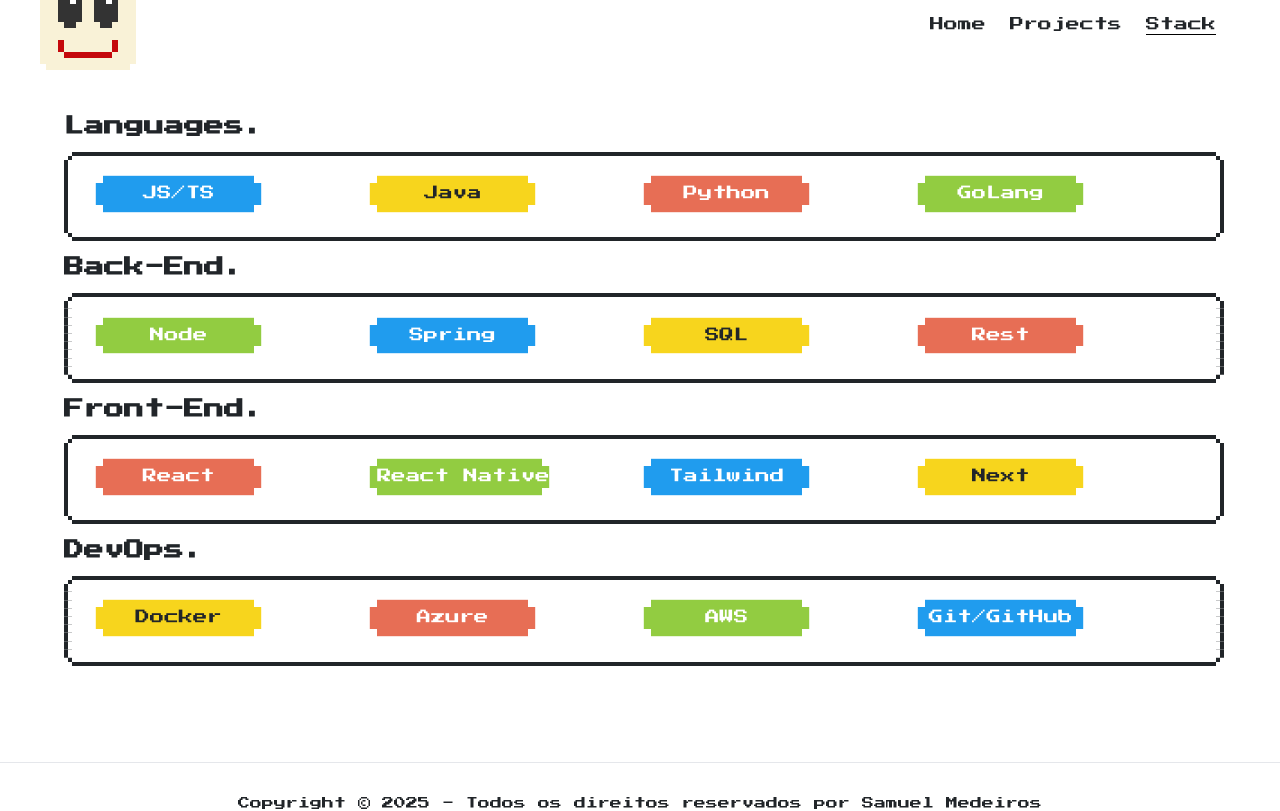
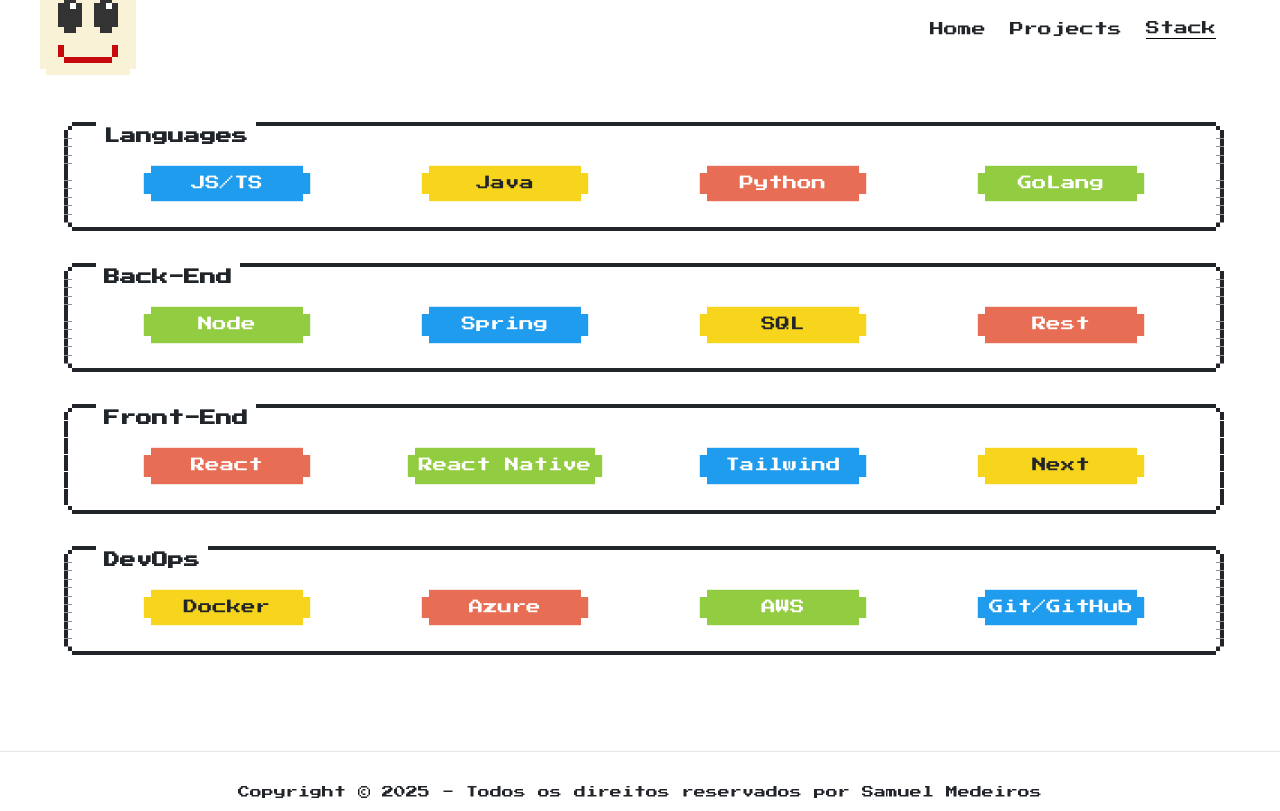
Before and after one commit to samuelfsd/my-portfolio, a Next.js app: page /stack in a window 1280 px wide. Built offline with nearby package versions, Linux system fonts and the light colour scheme.

Commit message:
refactor: refactor stack page

```diff
--- a/src/components/tech-stack.tsx
+++ b/src/components/tech-stack.tsx
@@ -1,10 +1,9 @@
 export function TechStack() {
   return (
-    <section className="flex flex-col gap-3 m-16">
-      <div>
-        <h3 className="mb-4 text-xl font-bold">Languages.</h3>
-        <div className="nes-container is-rounded w-fit md:w-full">
-          <div className="md:grid-cols-4 grid grid-cols-1">
+    <section className="flex flex-col gap-8 m-16">
+      <div className="nes-container is-rounded with-title w-fit md:w-full">
+        <h3 className="title mb-4 text-xl font-bold">Languages</h3>
+        <div className="md:flex-row flex flex-col items-center justify-around gap-4">
           <div className="nes-badge">
             <span className=" is-primary">JS/TS</span>
           </div>
@@ -19,12 +18,10 @@
           </div>
         </div>
       </div>
-      </div>
 
-      <div>
-        <h3 className="mb-4 text-xl font-bold">Back-End.</h3>
-        <div className="nes-container is-rounded w-fit md:w-full">
-          <div className="md:grid-cols-4 grid grid-cols-1">
+      <div className="nes-container is-rounded with-title w-fit md:w-full">
+        <h3 className="title mb-4 text-xl font-bold">Back-End</h3>
+        <div className="md:flex-row flex flex-col items-center justify-around gap-4">
           <div className="nes-badge">
             <span className="is-success">Node</span>
           </div>
@@ -39,16 +36,14 @@
           </div>
         </div>
       </div>
-      </div>
 
-      <div>
-        <h3 className="mb-4 text-xl font-bold">Front-End.</h3>
-        <div className="nes-container is-rounded w-fit md:w-full">
-          <div className="md:grid-cols-4 grid grid-cols-1">
+      <div className="nes-container is-rounded with-title w-fit md:w-full">
+        <h3 className="title mb-4 text-xl font-bold">Front-End</h3>
+        <div className="md:grid md:grid-cols-4 md:place-items-center flex flex-col items-center gap-4">
           <div className="nes-badge">
             <span className="is-error">React</span>
           </div>
-            <div className="nes-badge w-[165px]">
+          <div className="nes-badge w-[180px]">
             <span className="is-success">React Native</span>
           </div>
           <div className="nes-badge">
@@ -59,12 +54,10 @@
           </div>
         </div>
       </div>
-      </div>
 
-      <div>
-        <h3 className="mb-4 text-xl font-bold">DevOps.</h3>
-        <div className="nes-container is-rounded w-fit md:w-full">
-          <div className="md:grid-cols-4 grid grid-cols-1">
+      <div className="nes-container is-rounded with-title w-fit md:w-full">
+        <h3 className="title mb-4 text-xl font-bold">DevOps</h3>
+        <div className="md:flex-row flex flex-col items-center justify-around gap-4">
           <div className="nes-badge">
             <span className="is-warning">Docker</span>
           </div>
@@ -79,29 +72,6 @@
           </div>
         </div>
       </div>
-      </div>
-
-      {/* <div className="lists">
-          <ul className="nes-list is-circle">
-            <li>TypeScript</li>
-            <li>Java</li>
-            <li>Python</li>
-            <li>Node (express, fastify, nest)</li>
-            <li>React</li>
-            <li>Spring</li>
-          </ul>
-        </div>
-
-        <div className="lists">
-          <ul className="nes-list is-circle">
-            <li>DSA</li>
-            <li>SQL</li>
-            <li>Jest | JUnit</li>
-            <li>Docker</li>
-            <li>AWS</li>
-            <li>Azure</li>
-          </ul>
-        </div> */}
     </section>
   );
 }
```
Lines whose indentation alone changed are shown as unchanged.
